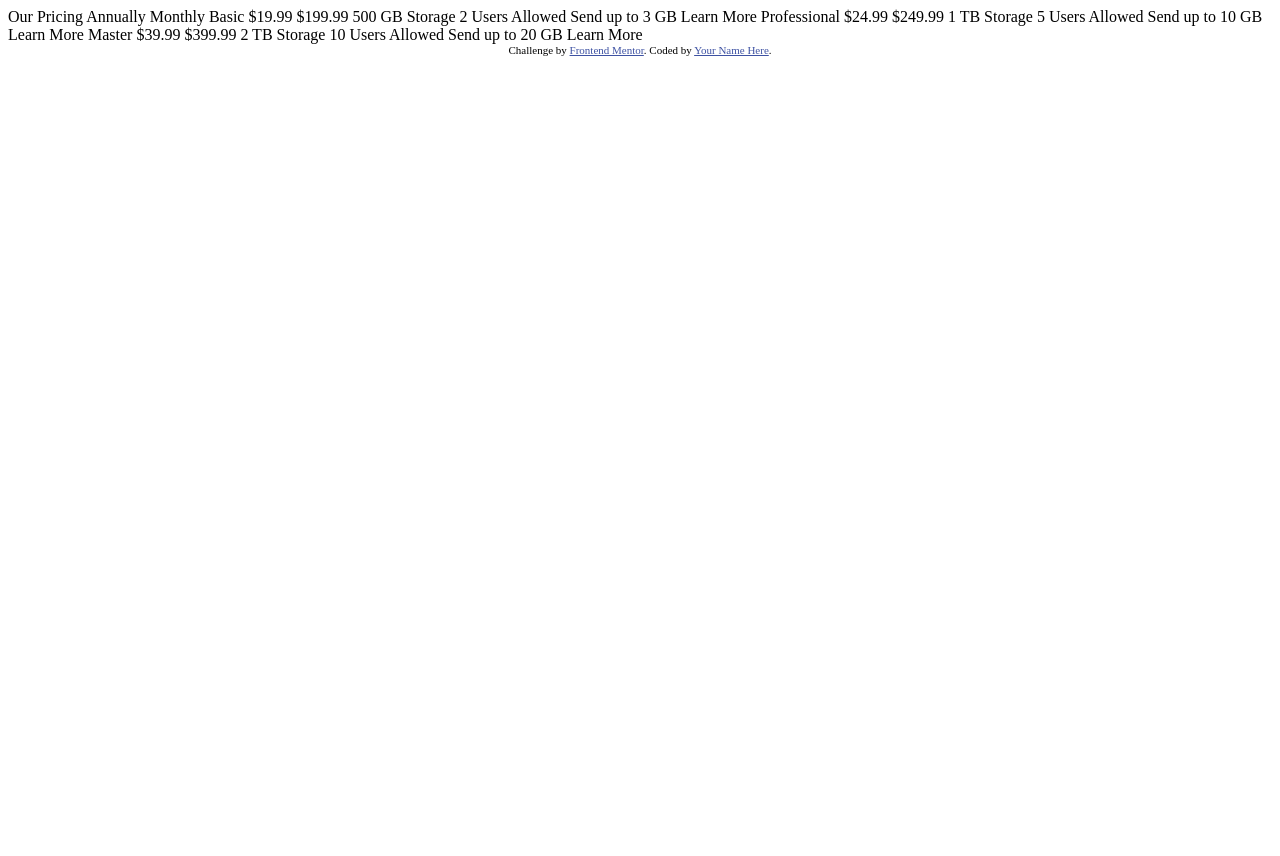
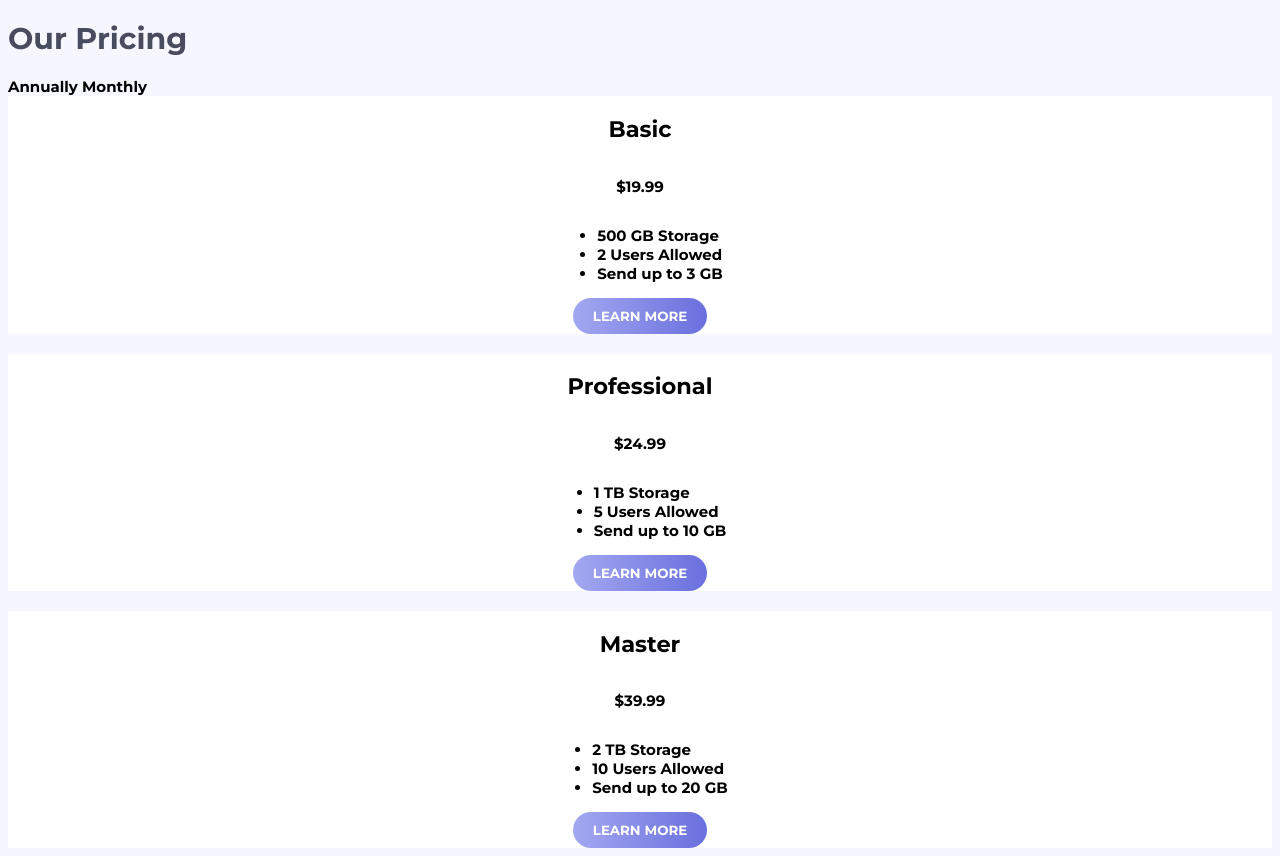
Before and after one commit to maiaflow/pricing-component-with-toggle, a plain HTML site: page index.html in a window 1280 px wide. Before the commit the page ends 800 px from the top, so only its background shows below. Drawn offline with Linux system fonts and the light colour scheme.

Commit message:
initial setup

```diff
--- /dev/null
+++ b/css/_variables.scss
@@ -0,0 +1,7 @@
+$gradient1: hsl(236, 72%, 79%);
+$gradient2: hsl(237, 63%, 64%);
+
+$verylightgrayishblue: hsl(240, 78%, 98%);
+$lightgrayishblue: hsl(234, 14%, 74%);
+$grayishblue: hsl(233, 13%, 49%);
+$darkgrayishblue: hsl(232, 13%, 33%);
--- /dev/null
+++ b/css/styles.scss
@@ -0,0 +1,33 @@
+@import url('https://fonts.googleapis.com/css2?family=Montserrat:wght@700&display=swap');
+@import "variables";
+
+body {
+    font-family: 'Montserrat', sans-serif;
+    font-size: 15px;
+    background: $verylightgrayishblue;
+    header {
+        h1 {
+            color: $darkgrayishblue;
+        }
+    }
+    main {
+        display: flex;
+        flex-direction: column;
+        gap: 20px;
+        article {
+            display: flex;
+            flex-direction: column;
+            align-items: center;
+            background: #fff;
+            button {
+                background: linear-gradient(90deg,$gradient1,$gradient2);
+                font-family: inherit;
+                color: #fff;
+                text-transform: uppercase;
+                padding: 10px 20px;
+                border-radius: 20px;
+                border: 0;
+            }
+        }
+    }
+}
--- a/index.html
+++ b/index.html
@@ -5,48 +5,55 @@
   <meta name="viewport" content="width=device-width, initial-scale=1.0"> <!-- displays site properly based on user's device -->
 
   <link rel="icon" type="image/png" sizes="32x32" href="./images/favicon-32x32.png">
+  <link rel="stylesheet" href="./css/styles.css">
 
   <title>Frontend Mentor | Pricing component with toggle</title>
-
-  <!-- Feel free to remove these styles or customise in your own stylesheet 👍 -->
-  <style>
-    .attribution { font-size: 11px; text-align: center; }
-    .attribution a { color: hsl(228, 45%, 44%); }
-  </style>
 </head>
 <body>
 
-  Our Pricing
-  Annually
-  Monthly
+  <header>
+    <h1>Our Pricing</h1>
+    <toggle>
+      Annually
+      Monthly
+    </toggle>
+  </header>
 
-  Basic
-  &dollar;19.99
-  &dollar;199.99
-  500 GB Storage
-  2 Users Allowed
-  Send up to 3 GB
-  Learn More
+  <main>
+    <article>
+      <h2>Basic</h2>
+      <p>&dollar;19.99</p>
+      <!-- &dollar;199.99 -->
+      <ul>
+        <li>500 GB Storage</li>
+        <li>2 Users Allowed</li>
+        <li>Send up to 3 GB</li>
+      </ul>
+      <button>Learn More</button>
+    </article>
+    <article>
+      <h2>Professional</h2>
+      <p>&dollar;24.99</p>
+      <!-- &dollar;249.99 -->
+      <ul>
+        <li>1 TB Storage</li>
+        <li>5 Users Allowed</li>
+        <li>Send up to 10 GB</li>
+      </ul>
+      <button>Learn More</button>
+    </article>
+    <article>
+      <h2>Master</h2>
+      <p>&dollar;39.99</p>
+      <!-- &dollar;399.99 -->
+      <ul>
+        <li>2 TB Storage</li>
+        <li>10 Users Allowed</li>
+        <li>Send up to 20 GB</li>
+      </ul>
+      <button>Learn More</button>
+    </article>
+  </main>
 
-  Professional
-  &dollar;24.99
-  &dollar;249.99
-  1 TB Storage
-  5 Users Allowed
-  Send up to 10 GB
-  Learn More
-
-  Master
-  &dollar;39.99
-  &dollar;399.99
-  2 TB Storage
-  10 Users Allowed
-  Send up to 20 GB
-  Learn More
-
-  <div class="attribution">
-    Challenge by <a href="https://www.frontendmentor.io?ref=challenge" target="_blank">Frontend Mentor</a>.
-    Coded by <a href="#">Your Name Here</a>.
-  </div>
 </body>
 </html>
```
Also changed, not shown: css/styles.css (added), 1 other file.
